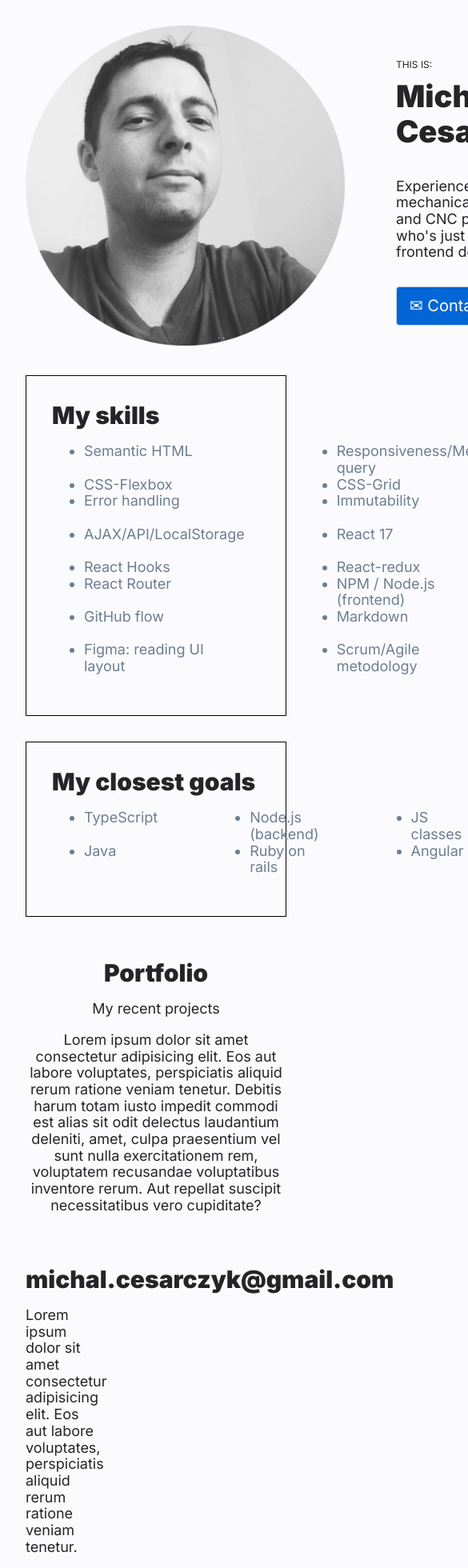
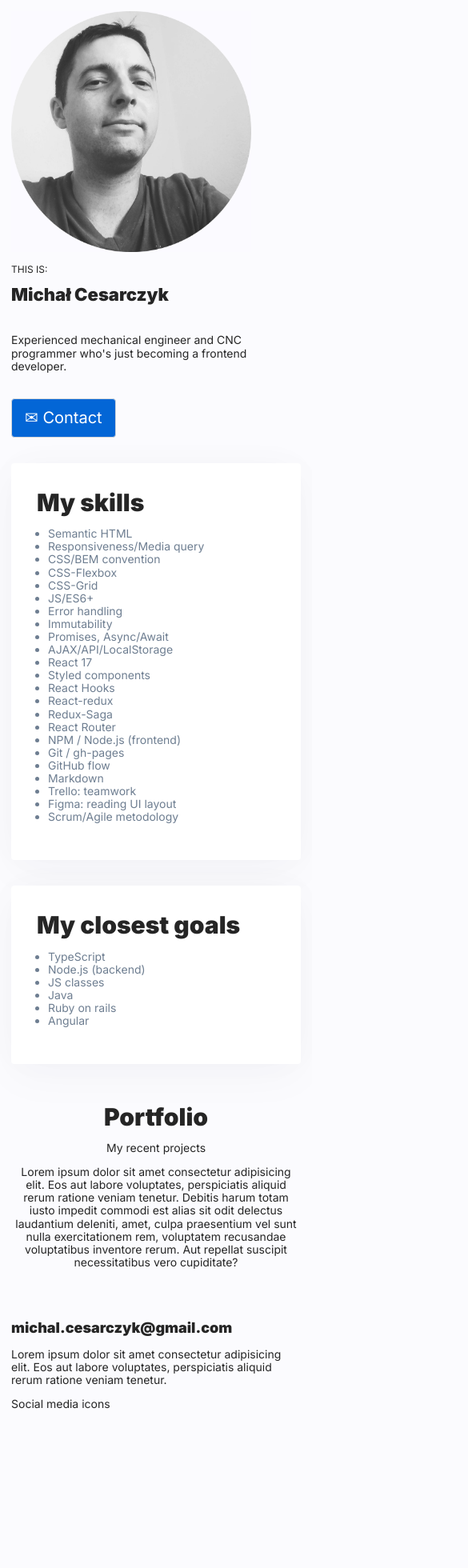
Before and after one commit to MCesarczyk/personal-homepage, a React (Create React App) app: page / in a window 390 px wide. Shown: the top 1960 px of the page at 80% size, 585 px wide, since content can reach past the window. After the commit the page ends 1777 px from the top, so only its background shows below. Built offline with nearby package versions, Linux system fonts and the light colour scheme.

Commit message:
media query added, responsiveness adjusted

```diff
--- a/src/Footer/styled.js
+++ b/src/Footer/styled.js
@@ -1,12 +1,20 @@
 import styled from "styled-components";
 
 export const FooterContainer = styled.div`
-    width: 30%;
+    width: 50%;
+
+    @media (max-width: ${({ theme }) => theme.breakpoints.tabletMax}) {
+        width: 100%;
+    }
 `;
 
 export const FooterHeader = styled.h2`
-    font-size: 30px;
+    font-size: 32px;
     margin: 0px;
+
+    @media (max-width: ${({ theme }) => theme.breakpoints.mobileMax}) {
+        font-size: 18px;
+    }
 `;
 
 export const FooterLink = styled.a`
--- a/src/GlobalStyle.js
+++ b/src/GlobalStyle.js
@@ -19,6 +19,16 @@ body {
   padding: 32px;
   font-family: 'Inter', sans-serif;
   font-size: 18px;
+
+    @media (max-width: ${({theme}) => theme.breakpoints.tabletMax}) {
+        font-size: 16px;
+        padding: 24px;
+    }
+
+    @media (max-width: ${({theme}) => theme.breakpoints.mobileMax}) {
+        font-size: 14px;
+        padding: 14px;
+    }
 }
 
 button {
--- a/src/Header/index.js
+++ b/src/Header/index.js
@@ -1,10 +1,10 @@
-import { HeaderButton, HeaderCaption, HeaderContainer, HeaderParagraph, HeaderTitle } from "./styled";
+import { HeaderButton, HeaderCaption, HeaderContainer, HeaderImage, HeaderParagraph, HeaderTitle } from "./styled";
 import photo from "../portrait.jpg";
 
 const Header = () => (
     <HeaderContainer>
         <div>
-            <img src={photo} alt="portrait" height="400px" />
+            <HeaderImage src={photo} alt="portrait" />
         </div>
         <div>
             <HeaderCaption>THIS IS:</HeaderCaption>
--- a/src/Header/styled.js
+++ b/src/Header/styled.js
@@ -5,6 +5,19 @@ export const HeaderContainer = styled.header`
     grid-template-columns: auto 1fr;
     align-items: center;
     gap: 64px;
+
+    @media (max-width: ${({ theme }) => theme.breakpoints.tabletMax}) {
+        grid-template-columns: 1fr;
+        gap: 0px;
+    }
+`;
+
+export const HeaderImage = styled.img`
+    width: 400px;
+
+    @media (max-width: ${({ theme }) => theme.breakpoints.mobileMax}) {
+        width: 83%;
+    }
 `;
 
 export const HeaderTitle = styled.h1`
@@ -13,6 +26,14 @@ export const HeaderTitle = styled.h1`
     text-align: left;
     margin-top: 12px;
     margin-bottom: 36px;
+
+    @media (max-width: ${({ theme }) => theme.breakpoints.netbookMax}) {
+        font-size: 32px;
+    }
+
+    @media (max-width: ${({ theme }) => theme.breakpoints.tabletMax}) {
+        font-size: 22px;
+    }
 `;
 
 export const HeaderCaption = styled.p`
@@ -27,7 +48,7 @@ export const HeaderButton = styled.button`
     font-size: 20px;
     padding: 12px 16px;
     border-radius: 4px;
-    color: ${({theme})=>theme.color.elementColor};
-    background-color: ${({theme})=>theme.color.elementBackground};
-    border: 1px solid ${({theme})=>theme.color.elementBorder};
+    color: ${({ theme }) => theme.color.white};
+    background-color: ${({ theme }) => theme.color.elementBackground};
+    border: 1px solid ${({ theme }) => theme.color.elementBorder};
 `;
--- a/src/Tile/styled.js
+++ b/src/Tile/styled.js
@@ -7,17 +7,28 @@ export const TileHeader = styled.h2`
 
 export const TileContainer = styled.div`
     box-shadow: 2px;
-    border: 1px solid black;
     padding: 32px;
     margin: 32px auto;
+    border-radius: 4px;
+    background-color: ${({ theme }) => theme.color.white};
+    box-shadow: 0px -2px 50px rgba(9, 10, 51, 0.02), 0px 16px 58px rgba(9, 10, 51, 0.03);
 `;
 
 export const TileList = styled.ul`
     display: grid;
-    column-gap: 115px;
     grid-template-columns: 1fr 1fr 1fr;
     color: ${({ theme }) => theme.color.secondary};
-    align-items: start;
+    padding-left: 32px;
+
+    @media (max-width: ${({theme}) => theme.breakpoints.netbookMax}) {
+        grid-template-columns: 1fr 1fr;
+        padding-left: 24px;
+    }
+
+    @media (max-width: ${({theme}) => theme.breakpoints.tabletMax}) {
+        grid-template-columns: 1fr;
+        padding-left: 14px;
+    }
 `;
 
 export const TileListItem = styled.li`
--- a/src/lightModeTheme.js
+++ b/src/lightModeTheme.js
@@ -2,7 +2,8 @@ export const lightModeTheme = {
     color: {
         primary: "#252525",
         secondary: "#6E7E91",
-        elementColor: "#FFF",
+        white: "#FFF",
+        shadow: "#090A33",
         elementBackground: "#0366D6",
         elementBorder: "#D1D5DA",
         background: "#FBFBFE"
@@ -10,7 +11,6 @@ export const lightModeTheme = {
     breakpoints: {
         mobileMin: "320px",
         mobileMax: "480px",
-        phabletMax: "568px",
         tabletMax: "768px",
         netbookMax: "1024px",
         notebookMax: "1280px"
```
